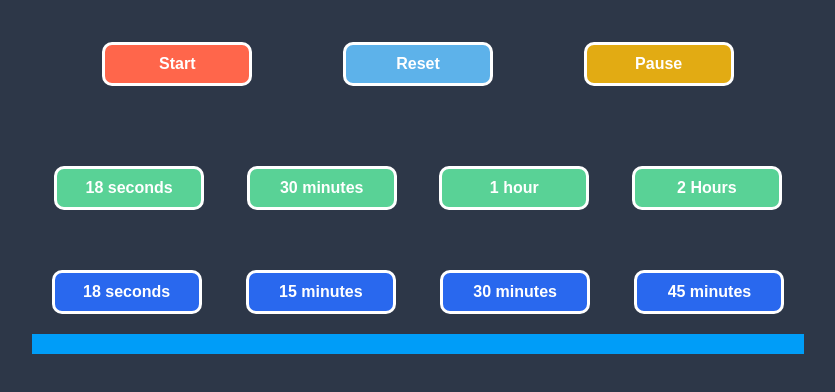
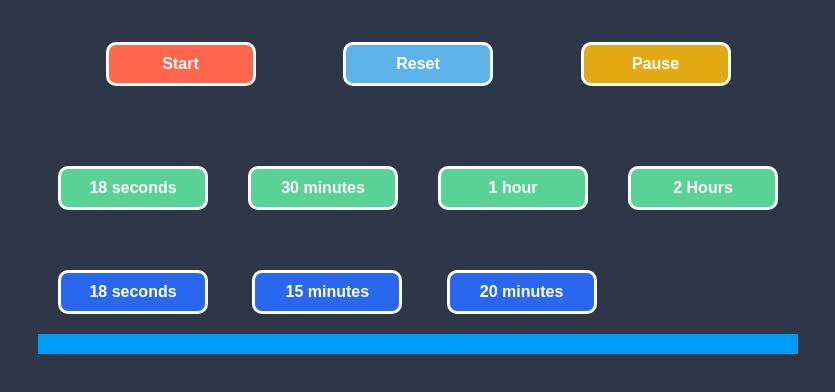
Before and after one commit to GeetanshJ/timer, a plain HTML site: page index.html in a window 1280 px wide. Both pictures are taken after a click on the button "30 minutes". Shown: the part 188-580 px from the top of the page, without its empty margins (222-1057 px from the left). Drawn offline with Linux system fonts and the light colour scheme.

Commit message:
functioanlity changed

```diff
--- a/JS/script.js
+++ b/JS/script.js
@@ -107,7 +107,7 @@ function updateTime() {
 function updateDisplay() {
     let hrsLeft = Math.floor(timeLeft / 3600);
     let minLeft = Math.floor(Math.floor(timeLeft % 3600) / 60);
-    let secLeft = timeLeft % 60;
+    let secLeft =  Math.floor(timeLeft % 60);
     showTime.textContent = `${hrsLeft < 10 ? '0' + hrsLeft : hrsLeft}:${minLeft < 10 ? '0' + minLeft : minLeft}:${secLeft < 10 ? '0' + secLeft : secLeft}`;
     let width = (timeLeft / totalTime) * 100
     progressBar.style.width = `${width}%`
--- a/index.html
+++ b/index.html
@@ -34,10 +34,8 @@
 
         <div class="break">
             <button class="break-btn" value="0.005">18 seconds</button>
-
             <button class="break-btn" value="0.25">15 minutes</button>
-            <button class="break-btn" value="0.50">30 minutes</button>
-            <button class="break-btn" value="0.75">45 minutes</button>
+            <button class="break-btn" value="0.3335">20 minutes</button>
         </div>
 
         <div id="progress" class="progress-child"></div>
```
